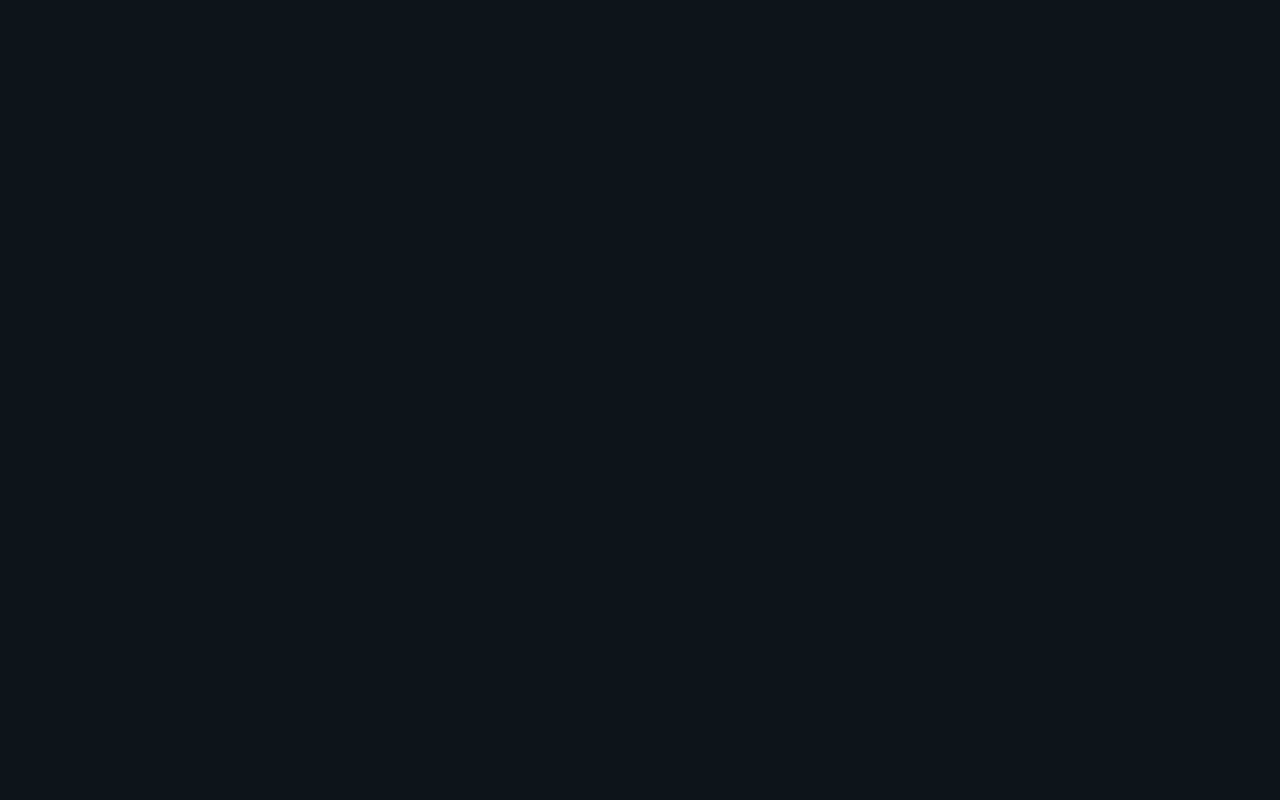
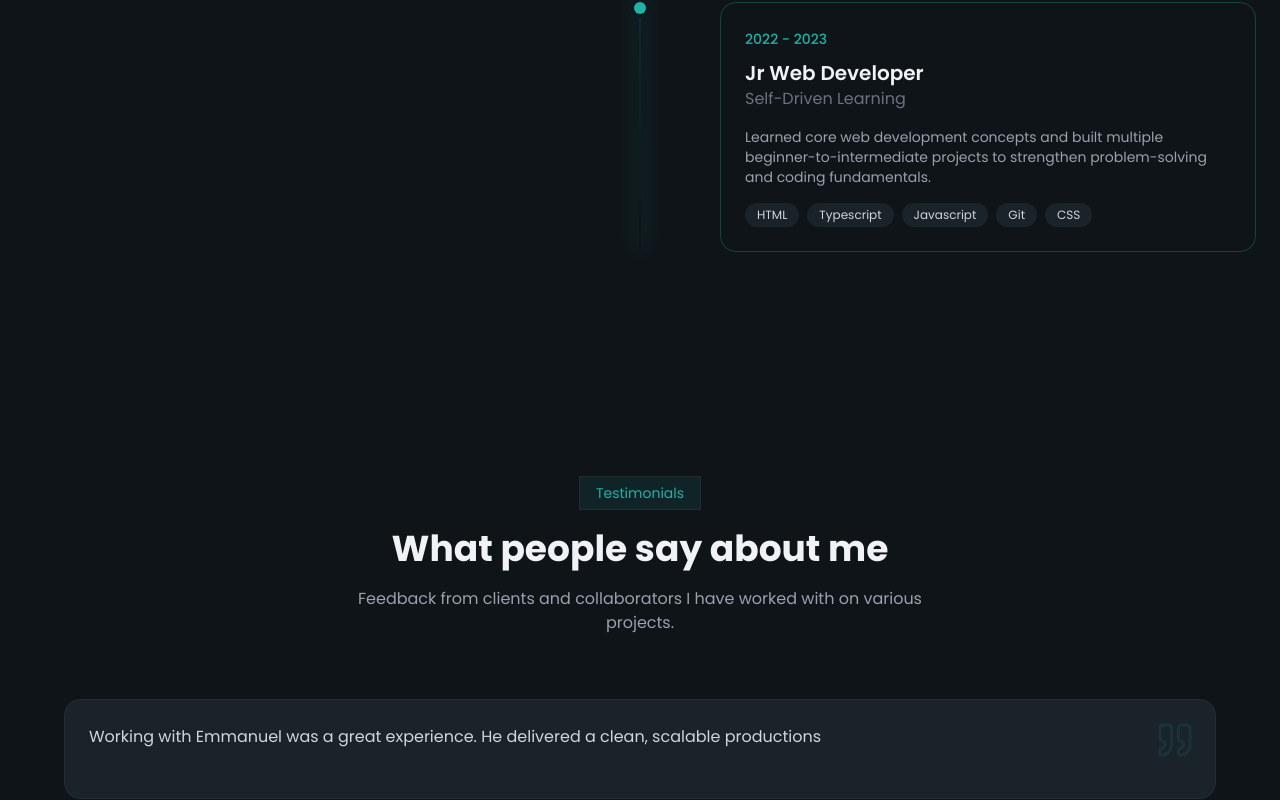
Before and after one commit to Maylon-tech/Modern_SPA-Port-2026, a Next.js app: page / in a window 1280 px wide. Shown: the part 3682-4482 px from the top of the page. Before the commit the page ends 2427 px from the top, so only its background shows below. Built offline with nearby package versions, Linux system fonts and the light colour scheme.

Commit message:
Doing and ending the Experiences and testimonials sections.

```diff
--- a/src/app/page.tsx
+++ b/src/app/page.tsx
@@ -1,6 +1,8 @@
 import Hero from "@/sections/Hero"
 import About from "@/sections/About"
 import Projects from "@/sections/Projects"
+import Experience from "@/sections/Experience"
+import Testimonials from "@/sections/Testimonials";
 
 export default function Home() {
   return (
@@ -8,6 +10,8 @@ export default function Home() {
      <Hero />
       <About />
       <Projects />
+      <Experience />
+      <Testimonials />
     </>
   );
 }
--- a/src/sections/Experience.tsx
+++ b/src/sections/Experience.tsx
@@ -1,21 +1,93 @@
+import SectionHeader from "@/components/ui/SectionHeader"
 
 
-const experience = [
+const experiences = [
     {
-        role: "Fullstack Enginner",
-        company: "Independent Projects",
-        perieod: "2025 - Present",
-        description: "Designing and building production-ready web applications with a focus on scalabilitty, performance and clean architecture. Implemented authenctication systems, dashboards and API Integrations.",
-        technologies: ["Next.js", "Typescript", "Drizzle ORM", "PostgreSQL", "Zod"]
-    }
+      role: "Fullstack Enginner",
+      company: "Independent Projects",
+      period: "2025 - Present",
+      description: "Designing and building production-ready web applications with a focus on scalabilitty, performance and clean architecture. Implemented authenctication systems, dashboards and API Integrations.",
+      technologies: ["Next.js", "Typescript", "Drizzle ORM", "PostgreSQL", "Zod"],
+    },
+    {
+      role: "Frontend Enginner",
+      company: "Open Source Contributions",
+      period: "2024 - 2025",
+      description: "Contributed to open-source UI Components and improved frontend performance and accessibility. Focused on reusable components and modern design systems.",
+      technologies: ["React.js", "tailwindCSS", "Framer Motion", "Shadcn UI"],
+    },
+    {
+      role: "Backend Enginner",
+      company: "Side Projects",
+      period: "2023 - 2024",
+      description: "Built Backend services including REST APIs, authentication flows, and database schemas. Worked on real-time features and data handling..",
+      technologies: ["Node.js", "Express", "MongoDB", "PostgreSQL", "Socket.io"],
+    },
+    {
+      role: "Jr Web Developer",
+      company: "Self-Driven Learning",
+      period: "2022 - 2023",
+      description: "Learned core web development concepts and built multiple beginner-to-intermediate projects to strengthen problem-solving and coding fundamentals.",
+      technologies: ["HTML", "Typescript", "Javascript", "Git", "CSS", ],
+    },
 ]
 
 
 const Experience = () => {
   return (
-    <div>
-      Experience
-    </div>
+    <section id="experience" className="py-32 relative overflow-hidden">
+      <div className="absolute top-1/2 left-1/4 -translate-x-1/2 w-80 h-80 rounded-full blur-3xl bg-primary/10" />
+      <div className="container mx-auto px-6 relative z-10">
+        <SectionHeader
+          title="Experience that"
+          highlight="speaks volume"
+          badge="Experience"
+          description="A timeline of myu growth as a developer, from learning the fundamentals to building fullstack applications"
+        />
+
+        <div className="relative mt-14">
+          <div className="absolute left-0 md:left-1/2 top-0 bottom-0 w-0.5 bg-linear-to-b from-primary/70 via-primary/30 to-transparent md:-translate-x-1/2 shadow-[0_0_25px_rgba(32,178,166,0.8)]" />
+          <div className="space-y-12">
+            {
+              experiences.map((exp, index) => (
+                <div
+                  key={index}
+                  className="relative grid md:grid-cols-2 gap-8"
+                >
+                  <div className="absolute left-0 md:left-1/2 top0 w-3 h-3 bg-primary rounded-full -translate-x-1/2 ring-4 ring-background z-10">
+                    <span className="absolute inset-0 rounded-full bg-primary animate-ping opacity-75"></span>
+                  </div>
+
+                  <div className={`pl-8 md:"pl-0 ${index % 2 === 0 ? "md:pr-16 md:text-right" : "md:col-start-2 md:pl-16"}`}>
+                    <div className="p-6 rounded-2xl  border border-primary/30 hover:border-primary/50 transition-all duration-500">
+                      <span className="text-primary text-sm font-medium">
+                        {exp.period}
+                      </span>
+                      <h3 className="text-xl font-semibold mt-2">{exp.role}</h3>
+                      <p className="text-gray-500">{exp.company}</p>
+                      <p className="text-sm text-gray-400 mt-4">
+                        {exp.description}
+                      </p>
+                      <div className={`flex flex-wrap gap-2 mt-4 ${index % 2 === 0 ? "md:justify-end" : ""}`}>
+                        {
+                          exp.technologies.map((tech, techIndex) => (
+                            <span
+                              key={techIndex}
+                              className="px-3 py-1 bg-surface text-xs rounded-full text-gray-300">
+                              {tech}
+                            </span>
+                          ))
+                        }
+                      </div>
+                    </div>
+                  </div>
+                </div>
+              ))
+            }
+          </div>
+        </div>
+      </div>
+    </section>
   )
 }
 
--- /dev/null
+++ b/src/sections/Testimonials.tsx
@@ -0,0 +1,63 @@
+import SectionHeader from "@/components/ui/SectionHeader"
+import { LuQuote } from "react-icons/lu"
+
+
+const testimonials = [
+    {
+        name: "David Okafor",
+        role: "Startup Founder",
+        image: "/images/user1.png",
+        feedback: "Working with Emmanuel was a great experience. He delivered a clean, scalable productions"
+    },
+    {
+        name: "Sarah Johnson",
+        role: "Product Designer",
+        image: "/images/user2.png",
+        feedback: "Working with Emmanuel was a great experience. He delivered a clean, scalable productions"
+    },
+    {
+        name: "Michael Chen",
+        role: "Software Engineer",
+        image: "/images/user3.png",
+        feedback: "Working with Emmanuel was a great experience. He delivered a clean, scalable productions"
+    },
+    {
+        name: "Amina Bello",
+        role: "Entrepreneur",
+        image: "/images/user4.png",
+        feedback: "Working with Emmanuel was a great experience. He delivered a clean, scalable productions"
+    },
+]
+
+const Testimonials = () => {
+  return (
+    <section id="testimonials" className="py-24 bg-background">
+      <div className="w-[90%] max-w-6xl mx-auto space-y-16">
+        <SectionHeader
+            title="What people say about me"
+            badge="Testimonials"
+            description="Feedback from clients and collaborators I have worked with on various projects."
+        />
+
+        <div className="grid grid-cols-1 md:grid-cols-02 gap-8">
+            {
+                testimonials.map((item, index) => (
+                    <div
+                        key={index}
+                        className="group relative p-6 rounded-2xl bg-surface border border-border transition-all duration-300 hover:-translate-y-1 hover:border-primary/40 hover:shadow-lg"
+                    >
+                        <LuQuote className="absolute top-5 right-5 text-primary/10 w-10 h-10" />
+
+                        <p className="text-gray-300 leading-relaxed mb-6 pr-12">
+                            {item.feedback}
+                        </p>
+                    </div>
+                ))
+            }
+        </div>
+      </div>
+    </section>
+  )
+}
+
+export default Testimonials
```
